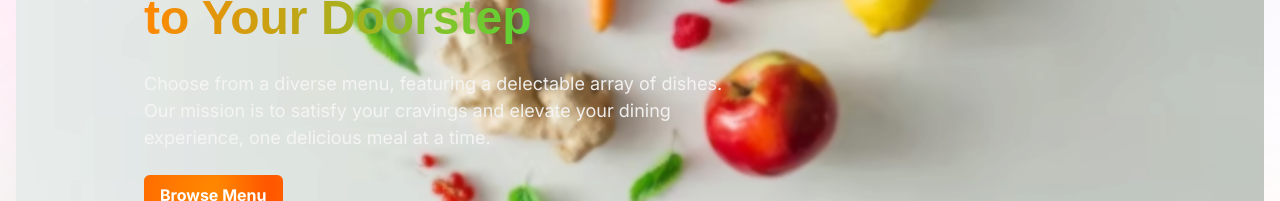
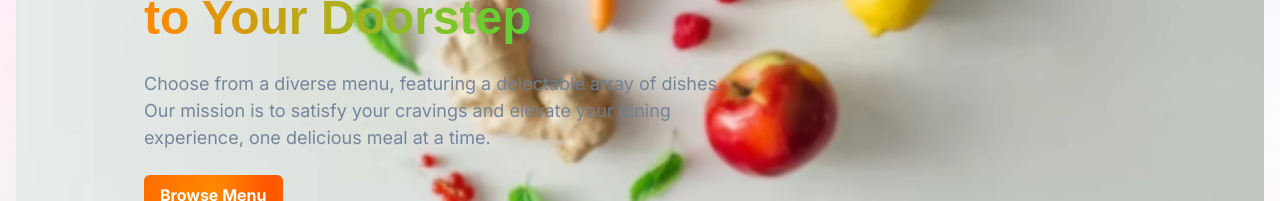
Before and after one commit to Sagarvermakumar/foodies-client, a React (Vite) app: page / in a window 1280 px wide. Shown: the part 359-560 px from the top of the page. Built offline with nearby package versions, Linux system fonts and the light colour scheme; no server answers; a web font is replaced by a local one.

Commit message:
fix(ui): update HeroSection paragraph text color for better visibility in light mode

```diff
--- a/src/components/HeroSection.jsx
+++ b/src/components/HeroSection.jsx
@@ -96,7 +96,7 @@ const HeroSection = () => {
             animate={{ x: 0, opacity: 0.95 }}
             transition={{ duration: 0.8, delay: 0.4 }}
           >
-            <Text fontSize="lg" color={"#f5f5f5"}>
+            <Text fontSize="lg" color={"gray.500"}>
               Choose from a diverse menu, featuring a delectable array of dishes.
               Our mission is to satisfy your cravings and elevate your dining
               experience, one delicious meal at a time.
```
